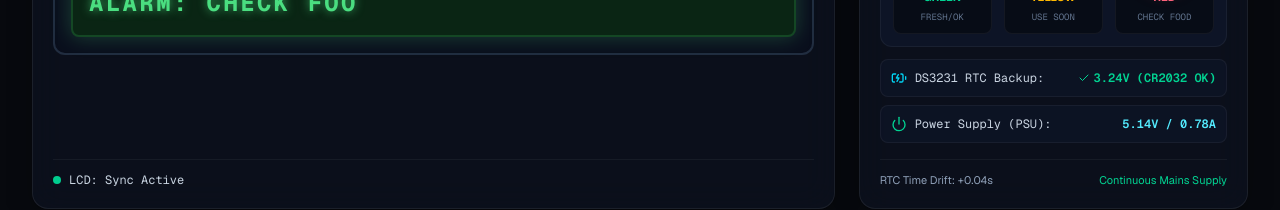
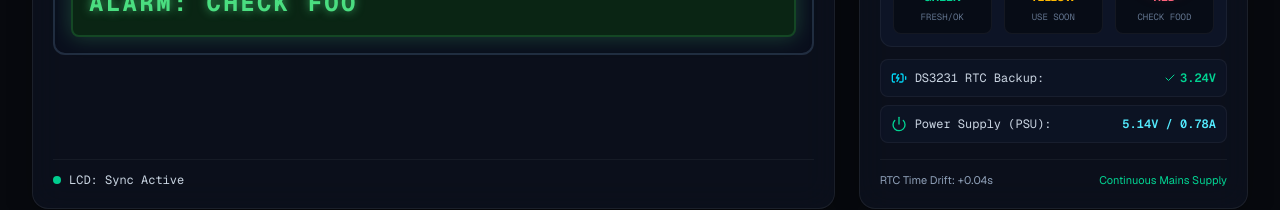
Before and after one commit to Curllymed/fresh-guard, a Next.js app: page / in a window 1280 px wide. Shown: the part 587-797 px from the top of the page. Built offline with nearby package versions, Linux system fonts and the light colour scheme.

Commit message:
finishing touches
Removed Information that wasn't required

```diff
--- a/components/LcdLedMirror.tsx
+++ b/components/LcdLedMirror.tsx
@@ -176,7 +176,7 @@ export const LcdLedMirror: React.FC<LcdLedMirrorProps> = ({
               </div>
               <span className="text-emerald-400 font-semibold flex items-center gap-1">
                 <Check className="w-3 h-3" />
-                {hardware.ds3231.batteryVoltage}V (CR2032 OK)
+                {hardware.ds3231.batteryVoltage}V
               </span>
             </div>
 
--- a/components/Navbar.tsx
+++ b/components/Navbar.tsx
@@ -160,7 +160,7 @@ export const Navbar: React.FC<NavbarProps> = ({
             <button
               onClick={onOpenTestMatrix}
               className="inline-flex items-center gap-1.5 px-2.5 py-1.5 rounded-lg text-xs font-medium bg-purple-950/40 hover:bg-purple-900/60 text-purple-300 border border-purple-500/30 transition-all cursor-pointer"
-              title="IoT Test Matrix Evaluation Suite (§1.6.xxi)"
+              title="IoT Test Matrix Evaluation Suite "
             >
               <FlaskConical className="w-4 h-4 text-purple-400" />
               <span className="hidden xl:inline">Test Matrix </span>
--- a/components/RegisterItemModal.tsx
+++ b/components/RegisterItemModal.tsx
@@ -91,7 +91,7 @@ export const RegisterItemModal: React.FC<RegisterItemModalProps> = ({
             </div>
             <div>
               <h2 className="text-xl font-bold text-white tracking-wide">
-                Register Food Item via RFID-RC522
+                Register Food Item via RFID-Tag/Card
               </h2>
               <p className="text-xs text-slate-400">
                Food Container Tagging
```
